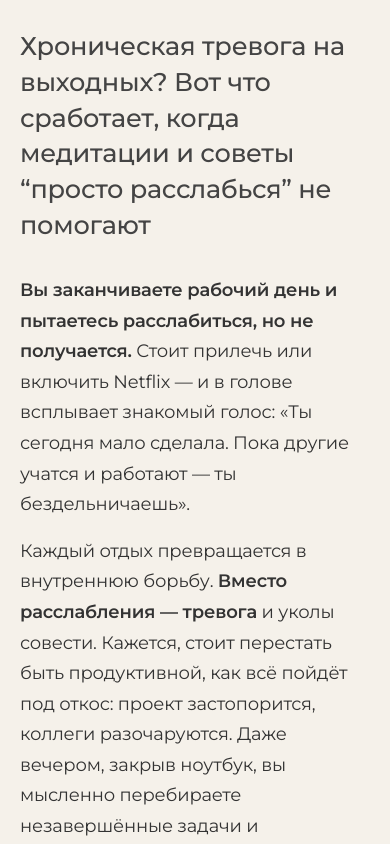
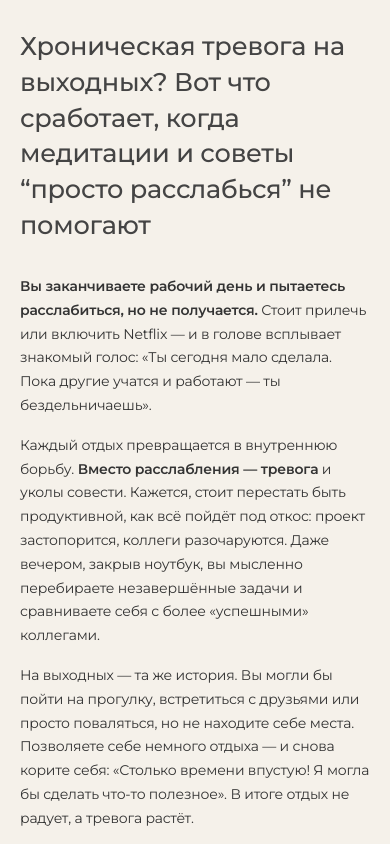
Before and after one commit to termoxin/zelinska-blog, a Next.js app: page /chronic-anxiety in a window 390 px wide. Shown: the top 844 px of the page. Built offline with nearby package versions, Linux system fonts and the light colour scheme.

Commit message:
make paragraph font size change

```diff
--- a/src/app/chronic-anxiety/styles.css
+++ b/src/app/chronic-anxiety/styles.css
@@ -125,7 +125,7 @@ strong {
   }
 
   p, .anxiety-list, .anxiety-list-numbered {
-    font-size: 18px; /* Increased from 16px */
+    font-size: 14px; /* Increased from 16px */
     line-height: 1.7; /* Add more line height for better readability */
   }
 
```
